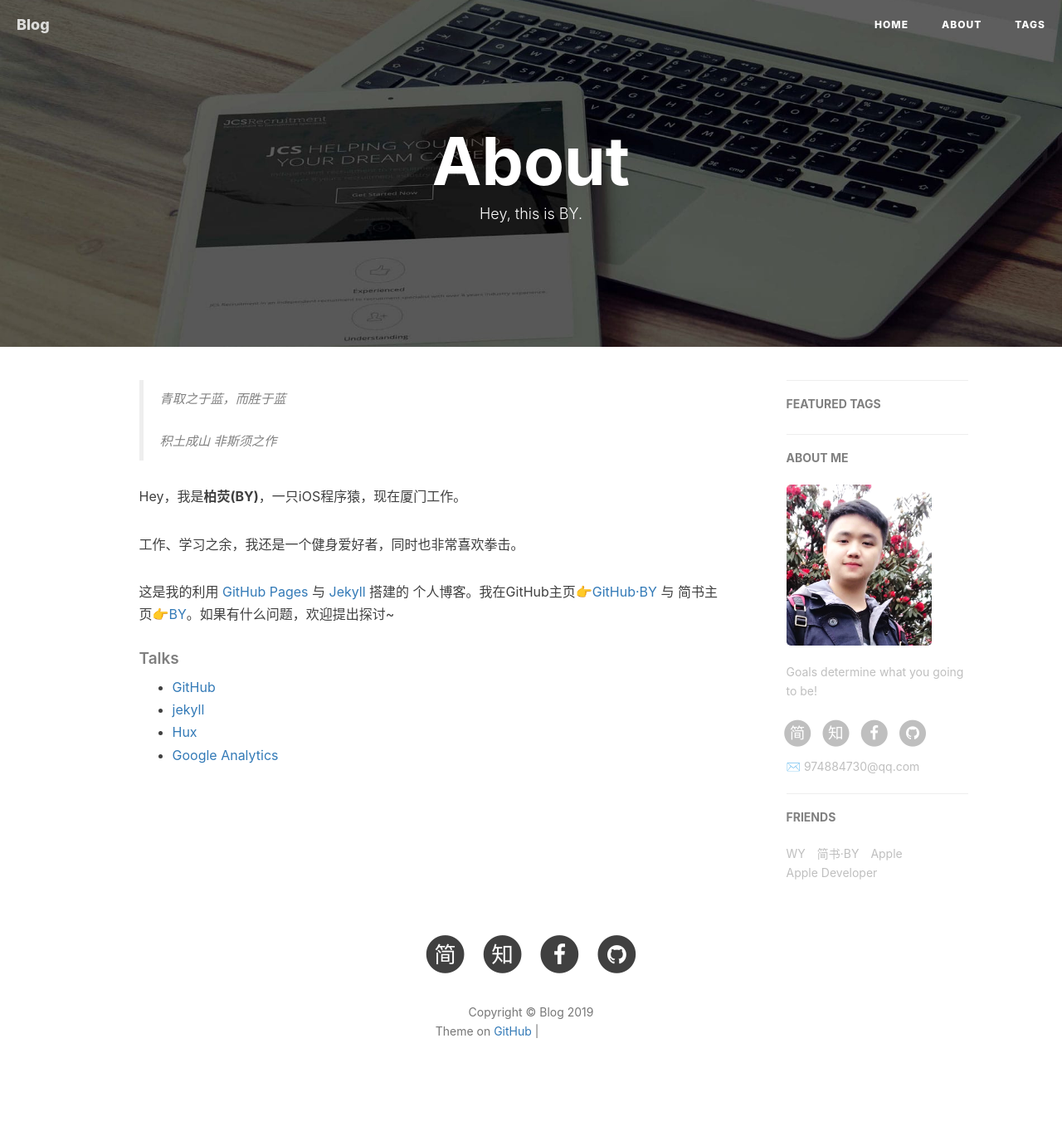
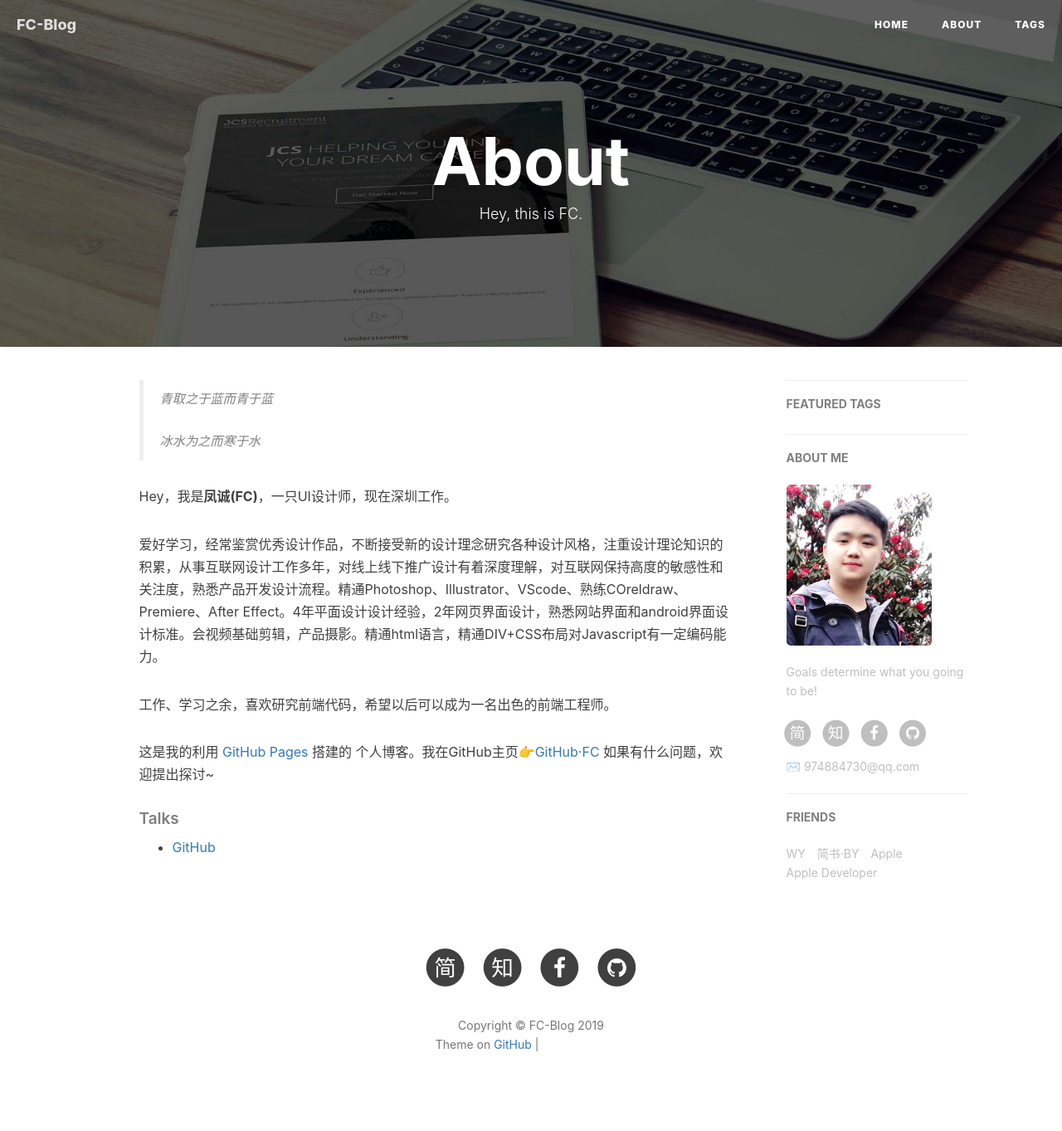
Before and after one commit to fengchengZhu/fengchengZhu.github.io, a Jekyll site: the page built from about.html, in a window 1280 px wide. Shown: the whole page at 83% size. Built offline with Jekyll 4.4.1, drawn with Linux system fonts in a browser that asks for light colours; nearby versions of some CDN libraries; comment, search, counter and statistics services are not loaded; grey boxes are pictures that could not be loaded.

Commit message:
Update config about index Signed-off-by: zhuzhu <2052429817@qq.com>

```diff
--- a/_config.yml
+++ b/_config.yml
@@ -1,5 +1,5 @@
 # Site settings
-title:  Blog
+title:  FC-Blog
 SEOTitle: Design show | FC Blog
 header-img: img/home-bg-o.jpg
 email: 974884730@qq.com
--- a/about.html
+++ b/about.html
@@ -1,7 +1,7 @@
 ---
 layout: page
 title: "About"
-description: "Hey, this is BY."
+description: "Hey, this is FC."
 header-img: "img/post-bg-rwd.jpg"
 ---
 
@@ -15,14 +15,14 @@ header-img: "img/post-bg-rwd.jpg"
 <div class="zh post-container">
 
     <!--copied from markdown -->
-    <blockquote><p>青取之于蓝，而胜于蓝</p><br>
-    积土成山 非斯须之作</p></blockquote>
+    <blockquote><p>青取之于蓝而青于蓝</p><br>
+    冰水为之而寒于水</p></blockquote>
 
-    <p>Hey，我是<strong>柏荧(BY)</strong>，一只iOS程序猿，现在厦门工作。</p>
+    <p>Hey，我是<strong>凤诚(FC)</strong>，一只UI设计师，现在深圳工作。</p>
+    <p>爱好学习，经常鉴赏优秀设计作品，不断接受新的设计理念研究各种设计风格，注重设计理论知识的积累，从事互联网设计工作多年，对线上线下推广设计有着深度理解，对互联网保持高度的敏感性和关注度，熟悉产品开发设计流程。精通Photoshop、Illustrator、VScode、熟练COreldraw、Premiere、After Effect。4年平面设计设计经验，2年网页界面设计，熟悉网站界面和android界面设计标准。会视频基础剪辑，产品摄影。精通html语言，精通DIV+CSS布局对Javascript有一定编码能力。 </p>
+    <p>工作、学习之余，喜欢研究前端代码，希望以后可以成为一名出色的前端工程师。</p>
 
-    <p>工作、学习之余，我还是一个健身爱好者，同时也非常喜欢拳击。</p>
-
-    <p>这是我的利用 <a href="https://pages.github.com/">GitHub Pages</a> 与 <a href="http://jekyll.com.cn/">Jekyll</a> 搭建的 个人博客。我在GitHub主页<a href="https://github.com/qiubaiying">👉GitHub·BY</a> 与 简书主页<a href="https://http://www.jianshu.com/u/e71990ada2fd">👉BY</a>。如果有什么问题，欢迎提出探讨~</p>
+    <p>这是我的利用 <a href="https://pages.github.com/">GitHub Pages</a> 搭建的 个人博客。我在GitHub主页<a href="https://github.com/fengchengzhu">👉GitHub·FC</a> 如果有什么问题，欢迎提出探讨~</p>
 
     <p></p>
 
@@ -30,9 +30,10 @@ header-img: "img/post-bg-rwd.jpg"
 
     <ul>
         <li><a href="https://github.com">GitHub</a></li>
-        <li><a href="http://jekyll.com.cn/">jekyll</a></li>
+        <!--<li><a href="http://jekyll.com.cn/">jekyll</a></li>
         <li><a href="http://huangxuan.me/">Hux</a></li>
         <li><a href="https://analytics.google.com/analytics">Google Analytics</a></li>
+        -->
     </ul>
 </div>
 
--- a/index.html
+++ b/index.html
@@ -1,6 +1,6 @@
 ---
 layout: page
-description: "Thinking will not overcome fear but action will."
+description: "Put your love in this second, with permaner happiness."
 ---
 
 {% for post in paginator.posts %}
```
